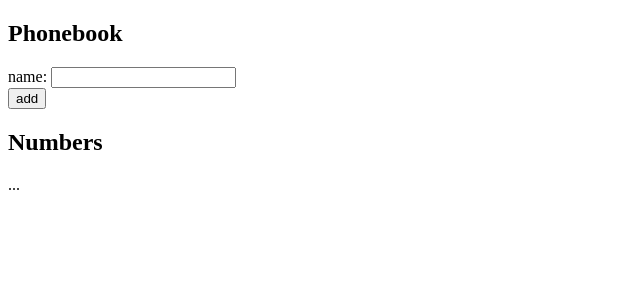
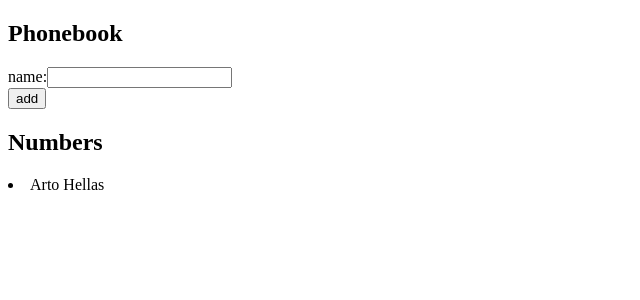
Before and after one commit to CriminalBacon/fullstack2019, a React (Create React App) app in the folder part2/phonebook/: page / in a window 1280 px wide. Shown: the top 300 px of the page, without its empty margins (0-640 px from the left). Built offline with nearby package versions, Linux system fonts and the light colour scheme.

Commit message:
finished 2.6

```diff
--- a/part2/phonebook/src/App.js
+++ b/part2/phonebook/src/App.js
@@ -1,24 +1,52 @@
 import React, { useState } from 'react'
+import Phone from './components/Phone'
 
-const App = () => {
-  const [ persons, setPersons] = useState([
-    { name: 'Arto Hellas' }
-  ])
+
+const App = (props) => {
+  const [ persons, setPersons] = useState(props.persons)
   const [ newName, setNewName ] = useState('')
+
+  const handleNameChange = (event) => {
+      setNewName(event.target.value)
+  }
+
+  const rows = () => persons.map(person =>
+        <Phone
+            key = {person.name}
+            person = {person}
+        />
+      )
+
+
+  const addPhone = (event) =>{
+      event.preventDefault()
+      const phoneObject = {
+          name: newName,
+          id: newName
+      }
+
+      setPersons(persons.concat(phoneObject))
+      setNewName('')
+  }
+  console.log('Persons', persons)
 
   return (
     <div>
       <h2>Phonebook</h2>
-      <form>
+      <form onSubmit={addPhone}>
         <div>
-          name: <input />
+          name:
+            <input
+                value={newName}
+                onChange={handleNameChange}
+            />
         </div>
         <div>
           <button type="submit">add</button>
         </div>
       </form>
       <h2>Numbers</h2>
-      ...
+        {rows()}
     </div>
   )
 }
--- /dev/null
+++ b/part2/phonebook/src/components/Phone.js
@@ -0,0 +1,11 @@
+import React from 'react'
+
+const Phone = ({ person }) => {
+    return(
+        <li>
+            {person.name}
+        </li>
+    )
+}
+
+export default Phone
--- a/part2/phonebook/src/index.js
+++ b/part2/phonebook/src/index.js
@@ -2,5 +2,15 @@ import React from 'react';
 import ReactDOM from 'react-dom';
 import App from './App';
 
+const persons = [
+    {
+        id: 'Arto Hellas',
+        name: 'Arto Hellas'
+    }
+]
 
-ReactDOM.render(<App />, document.getElementById('root'));
+
+ReactDOM.render(
+    <App persons={persons}/>,
+    document.getElementById('root')
+)
```
